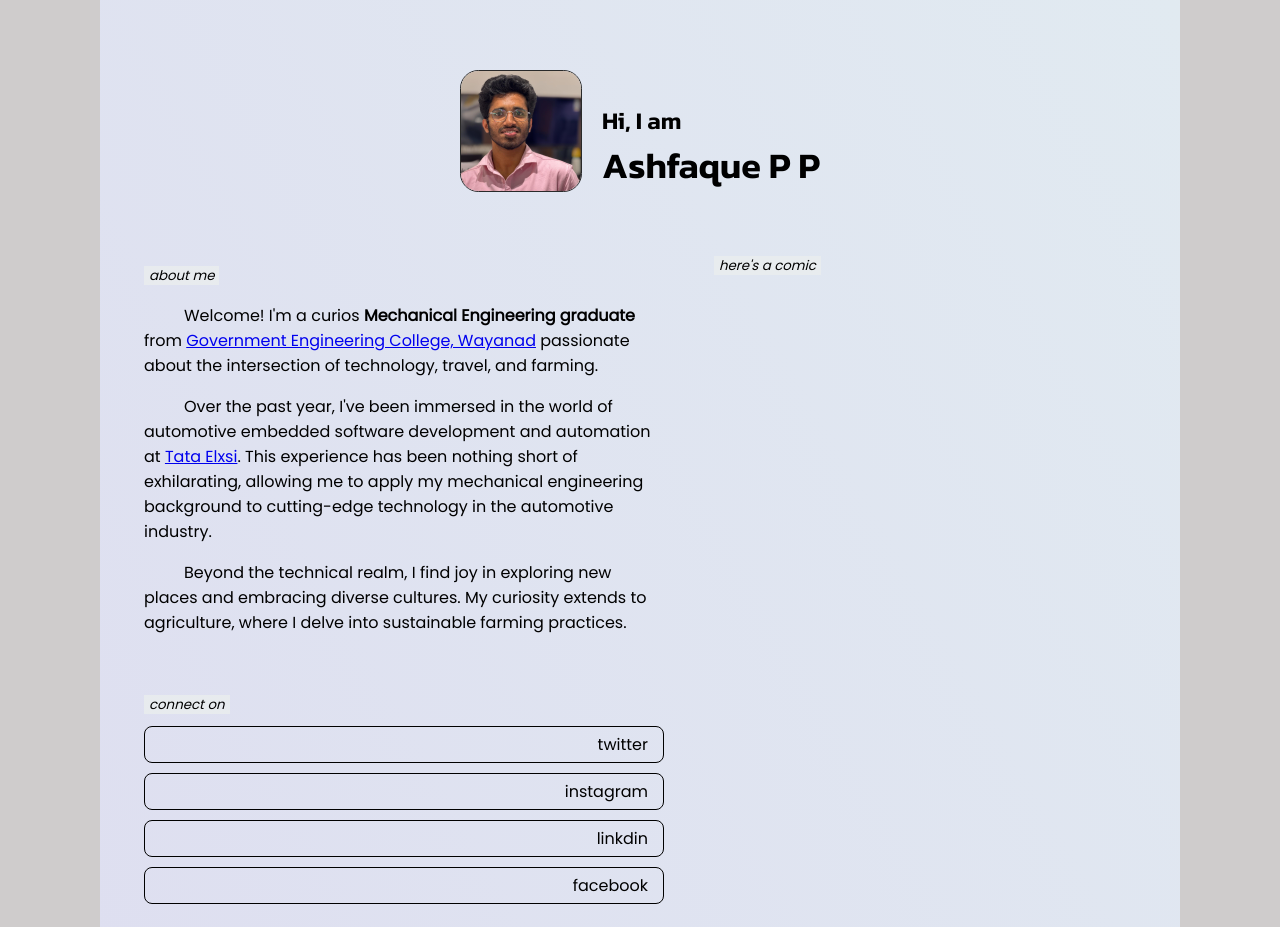
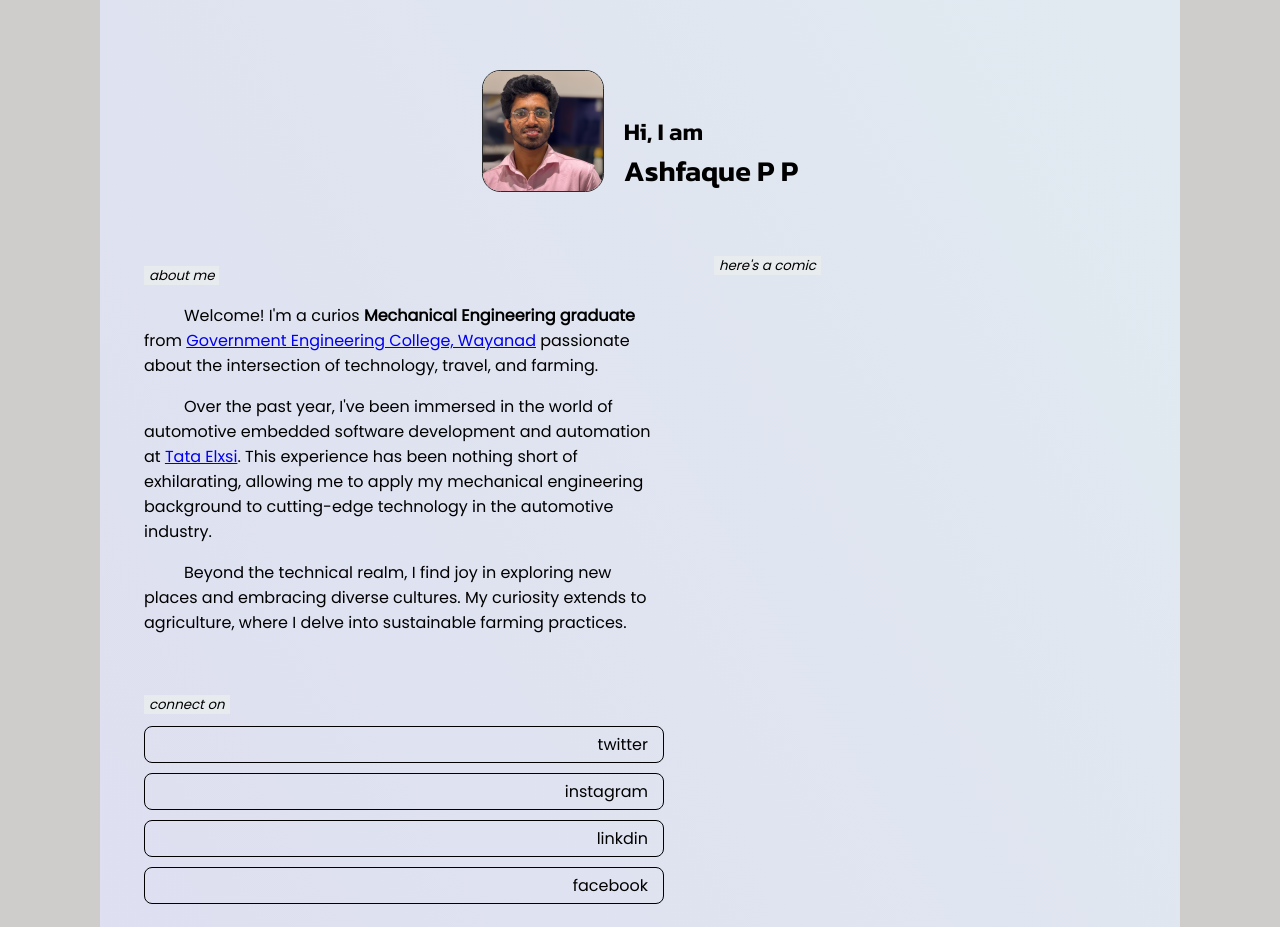
Before and after one commit to ash-faque/ash-faque.github.io, a plain HTML site: page index.html in a window 1280 px wide. Shown: the top 927 px of the page. Drawn offline with Linux system fonts and the light colour scheme; no server answers.

Commit message:
decrease name size

```diff
--- a/styles/style.css
+++ b/styles/style.css
@@ -57,6 +57,9 @@ nav > div {
 nav > div > * {
   margin: 0;
   text-align: left;
+}
+nav > div > h1 {
+  font-size: larger;
 }
 
 main {
```
